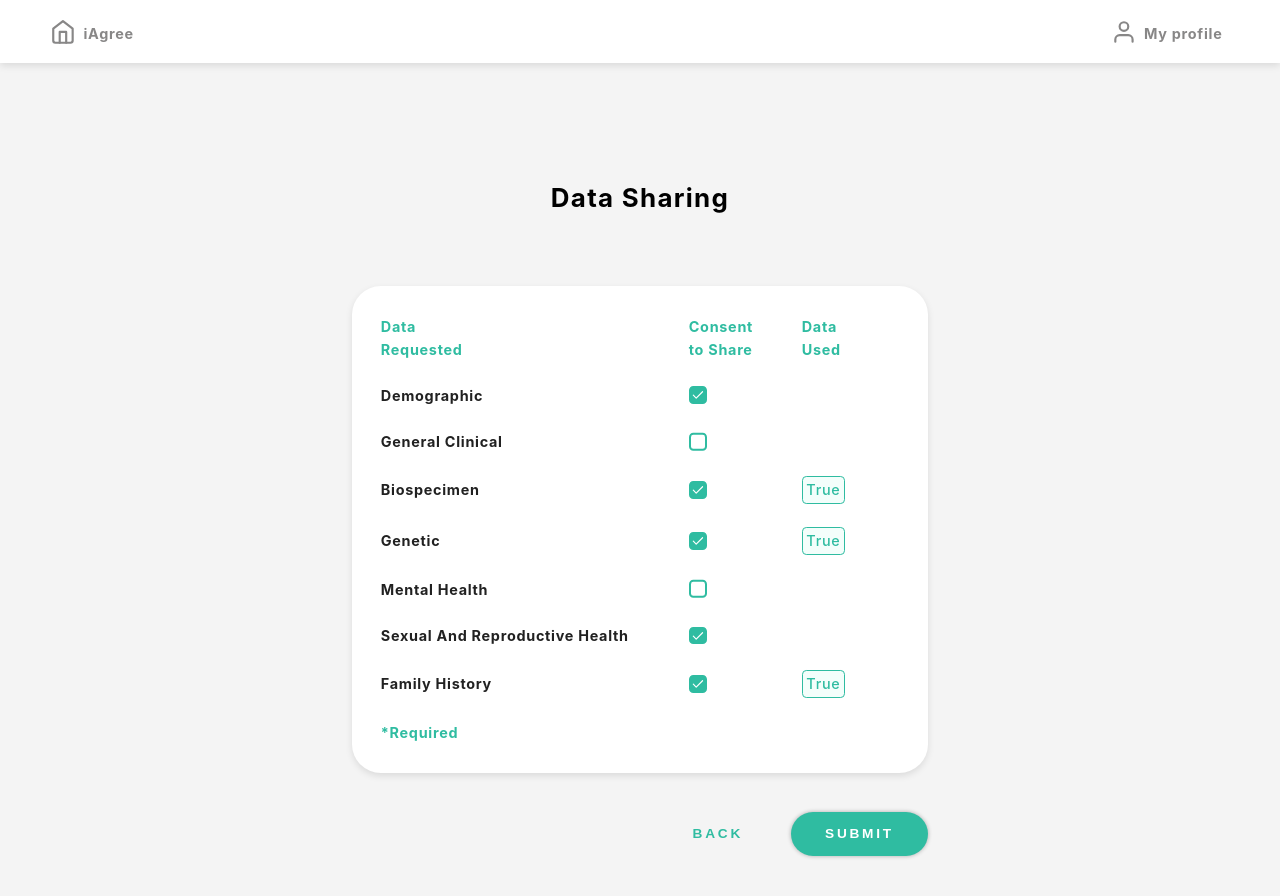
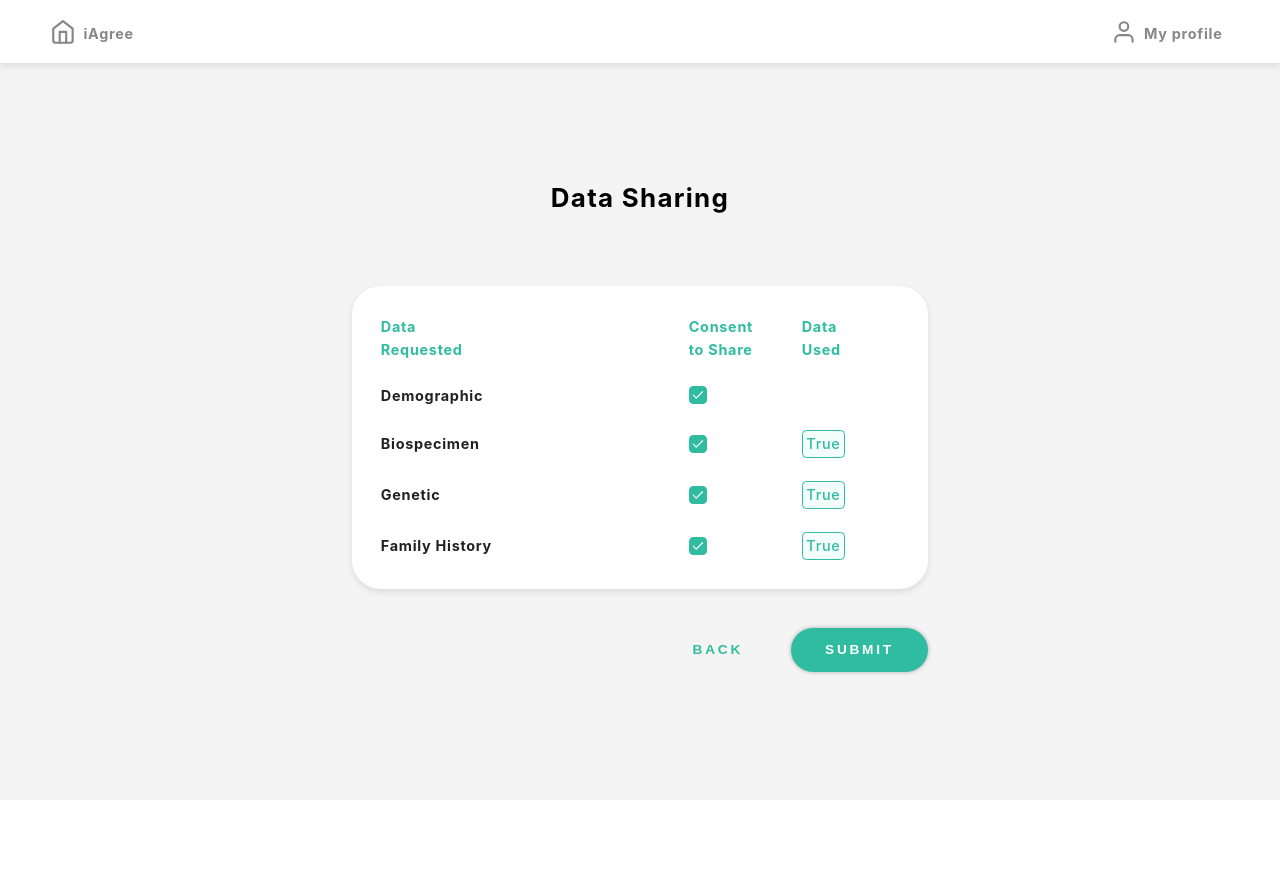
Before and after one commit to huzhx/baseline-preference, a React (Create React App) app: page /data-sharing-review in a window 1280 px wide. Shown: the top 896 px of the page. After the commit the page ends 800 px from the top, so only its background shows below. Built offline with nearby package versions, Linux system fonts and the light colour scheme.

Commit message:
remove the dataElements and use requiredElements to set up the DataSharingElement and remove the Required * label

```diff
--- a/src/StudyDataSharingForm.js
+++ b/src/StudyDataSharingForm.js
@@ -4,19 +4,17 @@ import styles from './StudyDataSharingForm.module.css';
 import DataSharingElement from './DataSharingElement';
 
 const StudyDataSharingForm = ({
-  dataElements,
   requiredElements,
   usedElements,
   dataElementsStateMap,
   dataElementsHandleChangeMap,
 }) => {
   const content = [];
-  for (let element of dataElements) {
+  for (let element of requiredElements) {
     content.push(
       <DataSharingElement
         key={element}
         dataElement={element}
-        required={requiredElements.has(element)}
         checked={dataElementsStateMap && dataElementsStateMap.get(element)}
         used={usedElements && usedElements.has(element)}
         onChange={dataElementsHandleChangeMap && dataElementsHandleChangeMap.get(element)}
@@ -37,9 +35,6 @@ const StudyDataSharingForm = ({
         {usedElements && <span className={styles.study_data_sharing_form__label}>Data Used</span>}
       </div>
       {content}
-      <div className={styles.study_data_sharing_form__label_container}>
-        <span className={[styles.study_data_sharing_form__label, styles.align_left].join(' ')}>*Required</span>
-      </div>
     </div>
   );
 };
```
